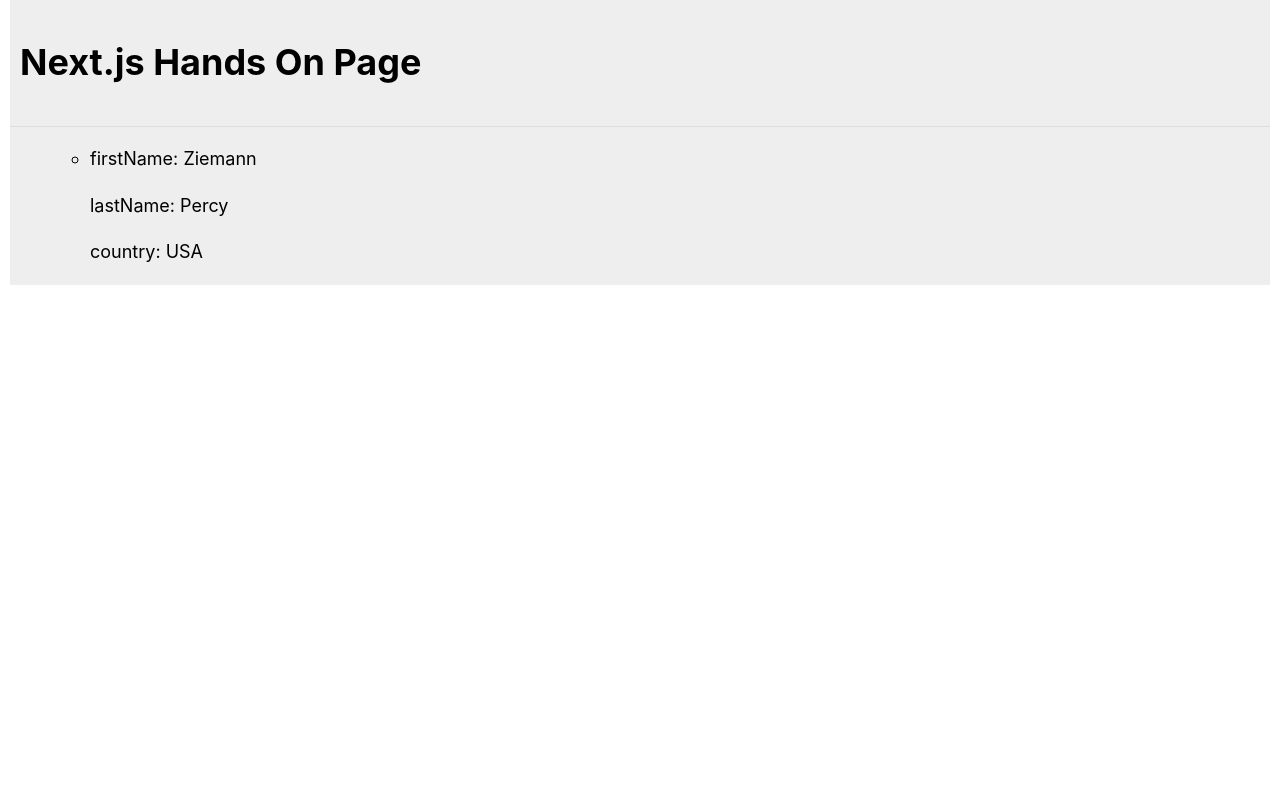
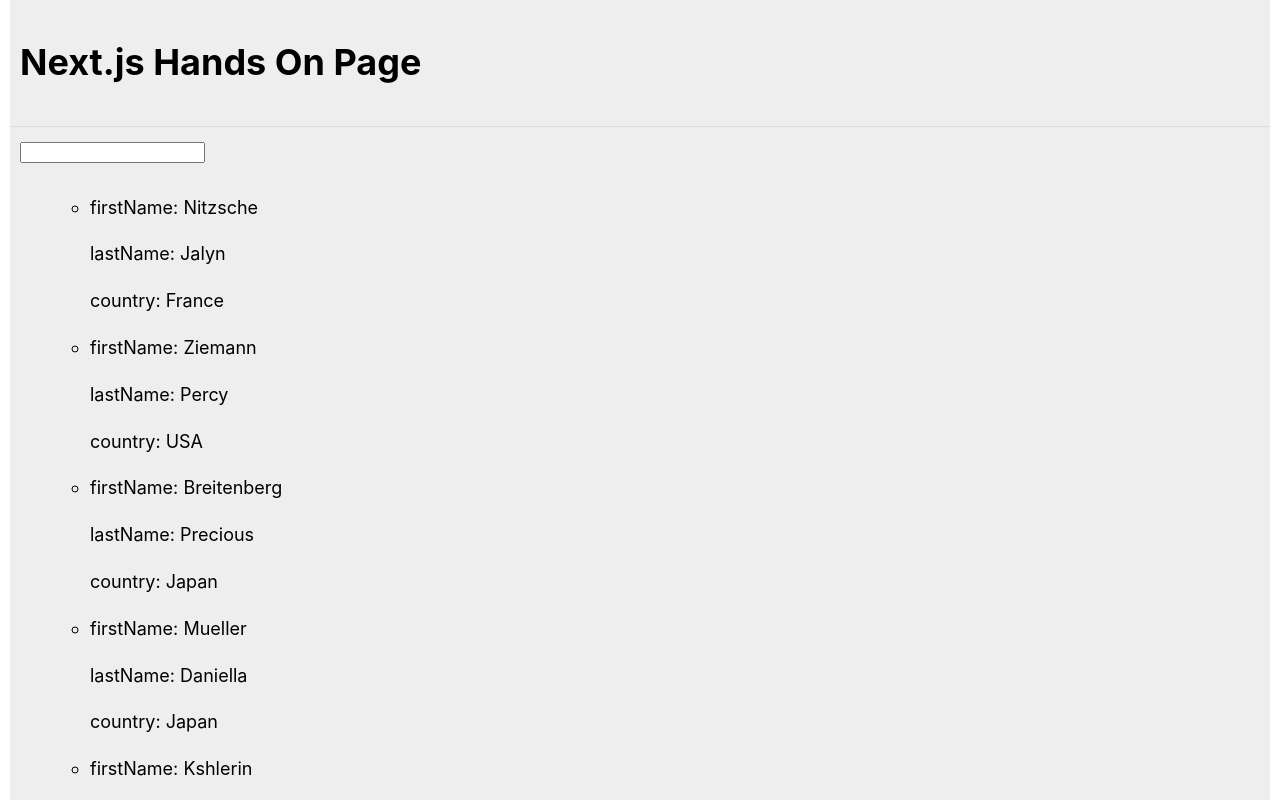
Before and after one commit to kiyu/hanson-nextjs, a Next.js app: page /students in a window 1280 px wide. Shown: the top 800 px of the page. Built offline with nearby package versions, Linux system fonts and the light colour scheme.

Commit message:
インクリメンタルサーチを追加

```diff
--- /dev/null
+++ b/src/components/shared/search-window/index.tsx
@@ -0,0 +1,24 @@
+import { styles } from './styles.css';
+import { FormEvent, useState } from 'react';
+
+interface Props {
+  onChangeKeyword?: (v: string) => void;
+}
+
+export default function SearchWindow(props: Props): JSX.Element {
+  const [inputValue, setInputValue] = useState<string>('');
+  const onInput = (ev: FormEvent<HTMLInputElement>) => {
+    const target = ev.target as HTMLInputElement;
+    setInputValue(target.value);
+    props.onChangeKeyword(target.value);
+  };
+
+  return (
+    <>
+      <div className="SearchWindow">
+        <input type="text" name="keyword" className="SearchWindowInput" value={inputValue} onInput={onInput} />
+      </div>
+      <style jsx>{styles}</style>
+    </>
+  );
+}
--- /dev/null
+++ b/src/components/shared/search-window/styles.css.ts
@@ -0,0 +1,11 @@
+import css from 'styled-jsx/css';
+
+export const styles = css`
+  .SearchWindow {
+    padding: 10px;
+    &Input {
+      padding: 5px;
+      font-size: 16px;
+    }
+  }
+`;
--- a/src/pages/students/index.tsx
+++ b/src/pages/students/index.tsx
@@ -5,6 +5,8 @@ import { GetStudentsResponse } from '../../shared/api/students/response';
 import { adaptStudent } from '../../shared/adapters/adapt-student';
 import { Student } from '../../shared/models/student';
 import { StudentViewModels } from '../../components/shared/students/view-model';
+import SearchWindow from '../../components/shared/search-window';
+import { useState } from 'react';
 
 //Propsの型を定義
 //GetStudentsResponse はAPIレスポンスの型そのものなので、表示用の型とは違う
@@ -14,12 +16,17 @@ interface Props {
 }
 
 export default function Students(props: Props): JSX.Element {
-  const viewModels = new StudentViewModels(props.items);
-  const searched = viewModels.searchByName('Percy');
+  const originViewModels = new StudentViewModels(props.items);
+  const [viewModels, setViewModels] = useState<StudentViewModels>(new StudentViewModels(props.items));
+  const onChangeKeyword = (keyword: string) => {
+    const searched = originViewModels.searchByName(keyword);
+    setViewModels(searched);
+  };
   return (
     <Layout>
+      <SearchWindow onChangeKeyword={onChangeKeyword} />
       <ul>
-        <StudentsComponents viewModels={searched} />
+        <StudentsComponents viewModels={viewModels} />
       </ul>
     </Layout>
   );
```
